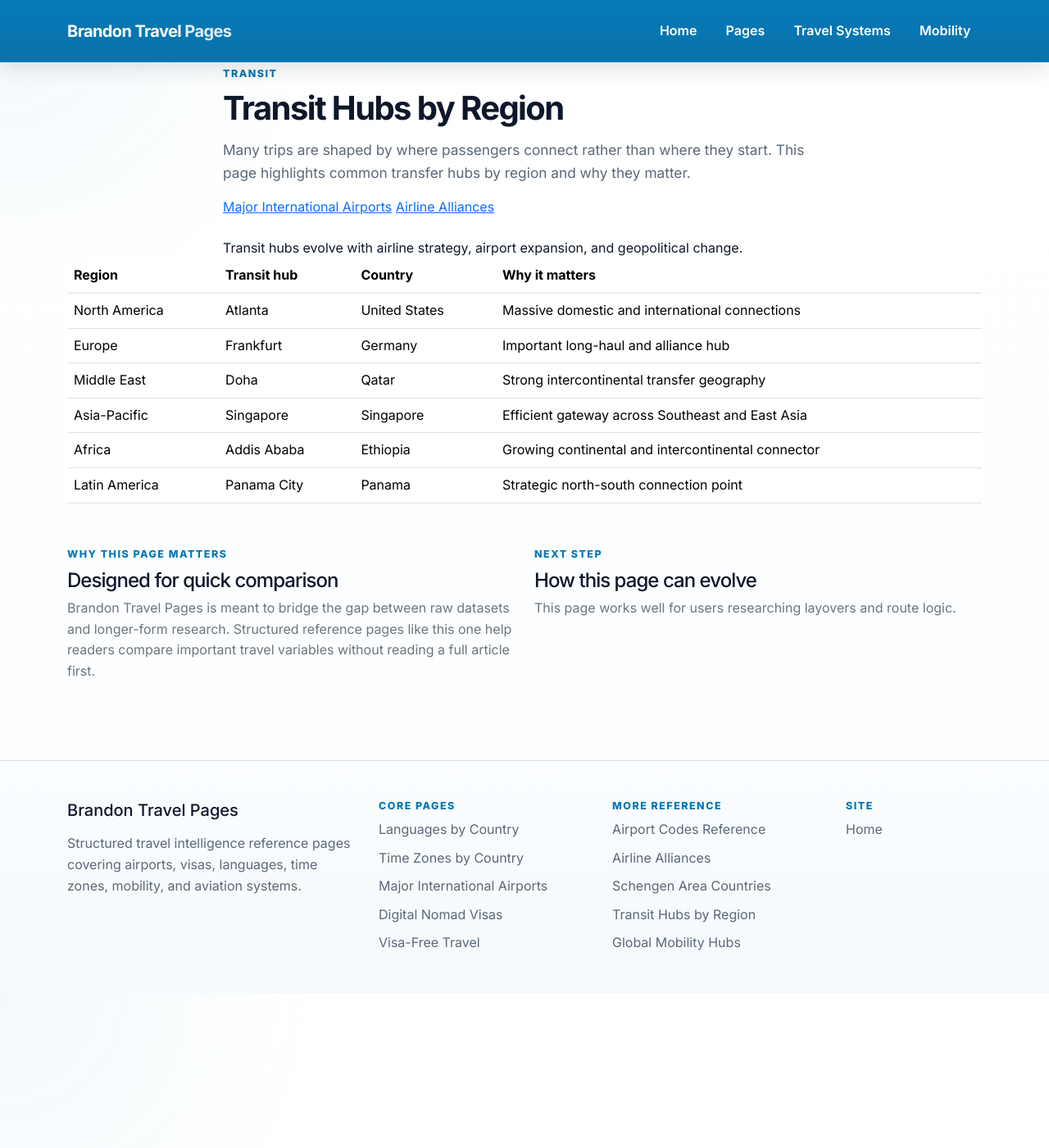
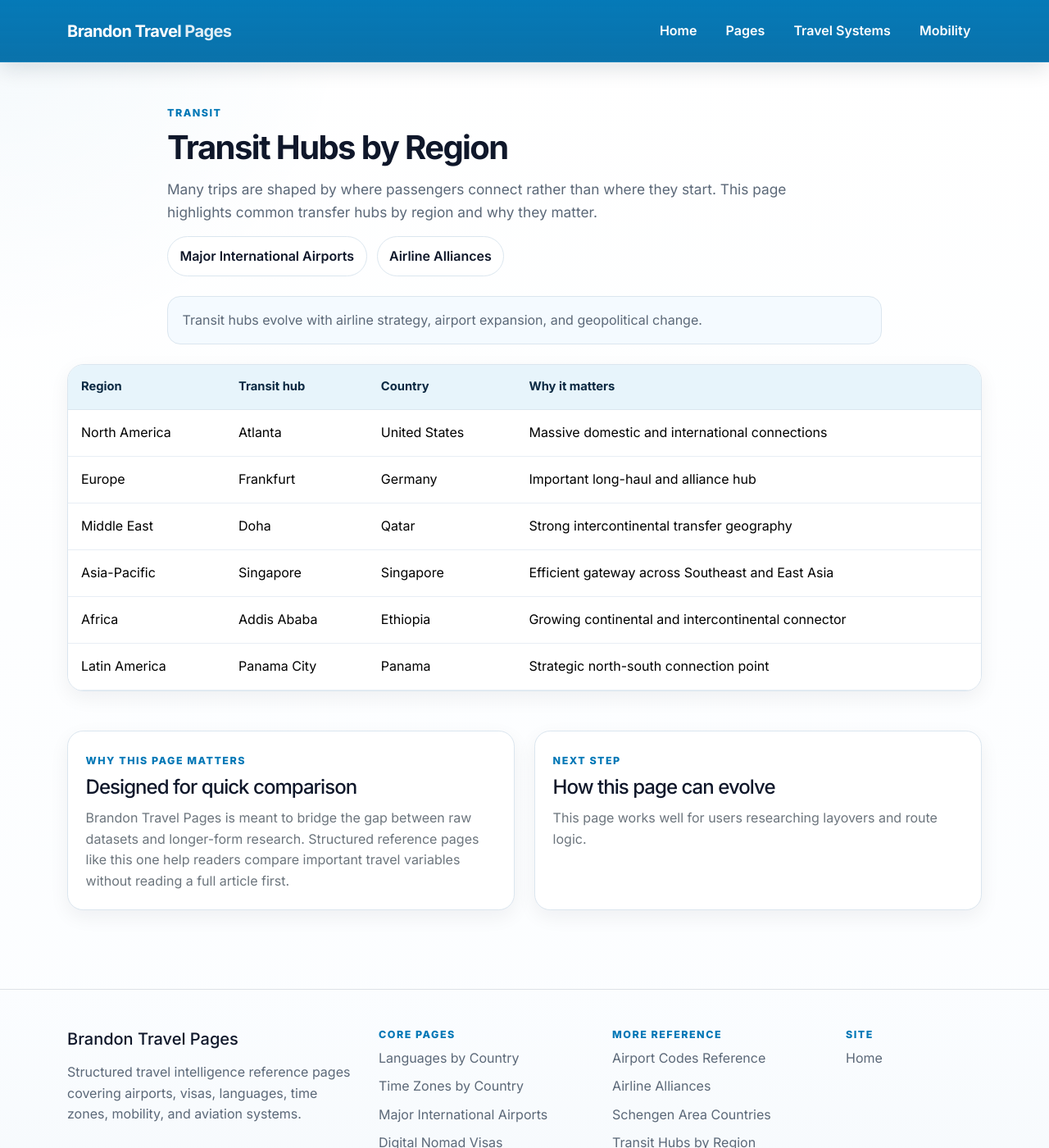
Before and after one commit to brandontravel/pages, a Jekyll site: the page built from transit-hubs-by-region.md, in a window 1280 px wide and 1400 px high. Shown: the whole window at 82% size. Built offline with Jekyll 4.4.1, drawn with Linux system fonts in a browser that asks for light colours.

Commit message:
Update style.css

```diff
--- a/assets/css/style.css
+++ b/assets/css/style.css
@@ -514,3 +514,125 @@ a {
     padding-right: 0.9rem !important;
   }
 }
+
+/* Brandon Travel Pages specific styles */
+.hero-metrics .metric-value {
+  font-size: 1.35rem;
+}
+
+.table-wrap {
+  background: var(--surface);
+  border: 1px solid var(--border);
+  border-radius: 1.25rem;
+  box-shadow: var(--shadow-sm);
+  overflow: hidden;
+}
+
+.table-brand {
+  margin-bottom: 0;
+}
+
+.table-brand thead th {
+  background: var(--brand-soft);
+  color: var(--brand-deep);
+  border-bottom: 1px solid var(--border);
+  font-size: 0.92rem;
+  font-weight: 700;
+}
+
+.table-brand td,
+.table-brand th {
+  padding: 0.95rem 1rem;
+  vertical-align: top;
+  border-color: #e8eef5;
+}
+
+.table-brand tbody tr:hover {
+  background: #fbfdff;
+}
+
+.page-hero {
+  padding: 3rem 0 1.5rem;
+}
+
+.quick-links {
+  display: flex;
+  flex-wrap: wrap;
+  gap: 0.75rem;
+}
+
+.quick-links a {
+  display: inline-flex;
+  align-items: center;
+  padding: 0.65rem 0.9rem;
+  border: 1px solid var(--border);
+  border-radius: 999px;
+  background: #fff;
+  color: var(--text);
+  text-decoration: none;
+  font-weight: 600;
+}
+
+.quick-links a:hover {
+  border-color: rgba(0, 119, 182, 0.32);
+  color: var(--brand);
+  background: var(--brand-soft-2);
+}
+
+.data-note {
+  background: var(--brand-soft-2);
+  border: 1px solid var(--border);
+  border-radius: 1rem;
+  padding: 1rem 1.1rem;
+  color: var(--muted);
+}
+
+.data-card {
+  background: var(--surface);
+  border: 1px solid var(--border);
+  border-radius: 1.2rem;
+  padding: 1.35rem;
+  box-shadow: var(--shadow-sm);
+}
+
+.data-card h3,
+.data-card h2 {
+  margin-bottom: 0.75rem;
+}
+
+.page-list-card {
+  display: block;
+  text-decoration: none;
+  color: var(--text);
+  background: var(--surface);
+  border: 1px solid var(--border);
+  border-radius: 1.25rem;
+  padding: 1.35rem;
+  box-shadow: var(--shadow-sm);
+  height: 100%;
+  transition: transform 0.18s ease, box-shadow 0.18s ease, border-color 0.18s ease, color 0.18s ease;
+}
+
+.page-list-card h3,
+.page-list-card h4,
+.page-list-card p,
+.page-list-card span {
+  color: inherit;
+  text-decoration: none;
+}
+
+.page-list-card:hover {
+  border-color: rgba(0,119,182,0.32);
+  transform: translateY(-4px);
+  box-shadow: var(--shadow);
+  color: var(--text);
+}
+
+.page-list-card p {
+  color: var(--muted);
+  margin-bottom: 0;
+}
+
+.narrow-content {
+  max-width: 56rem;
+}
```
